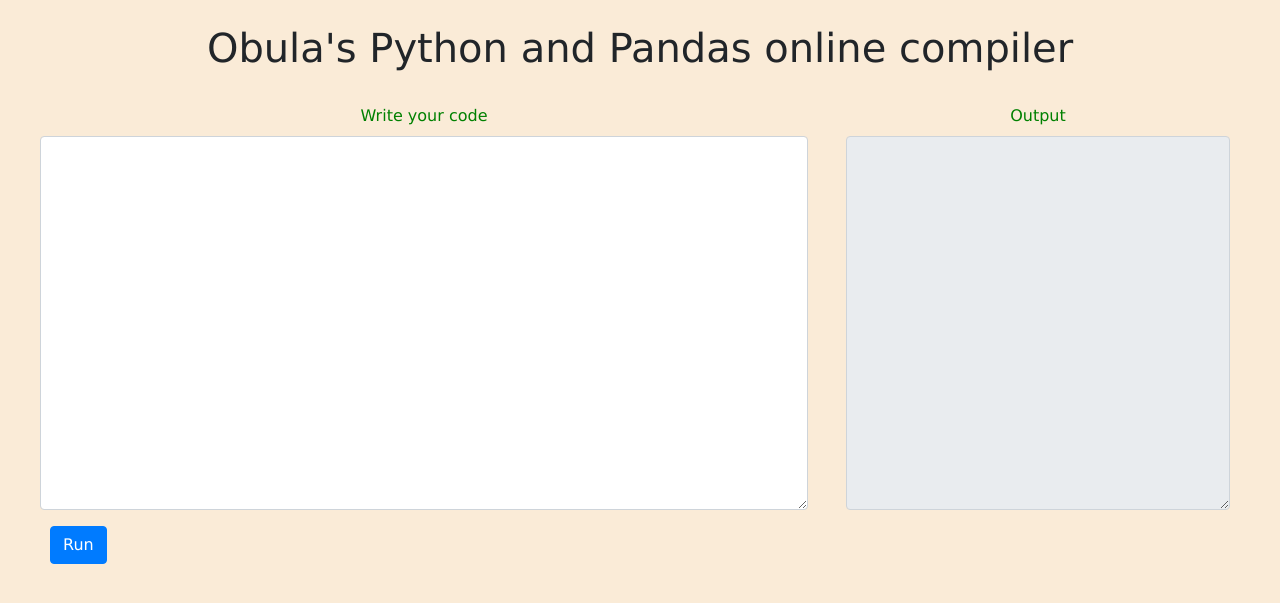
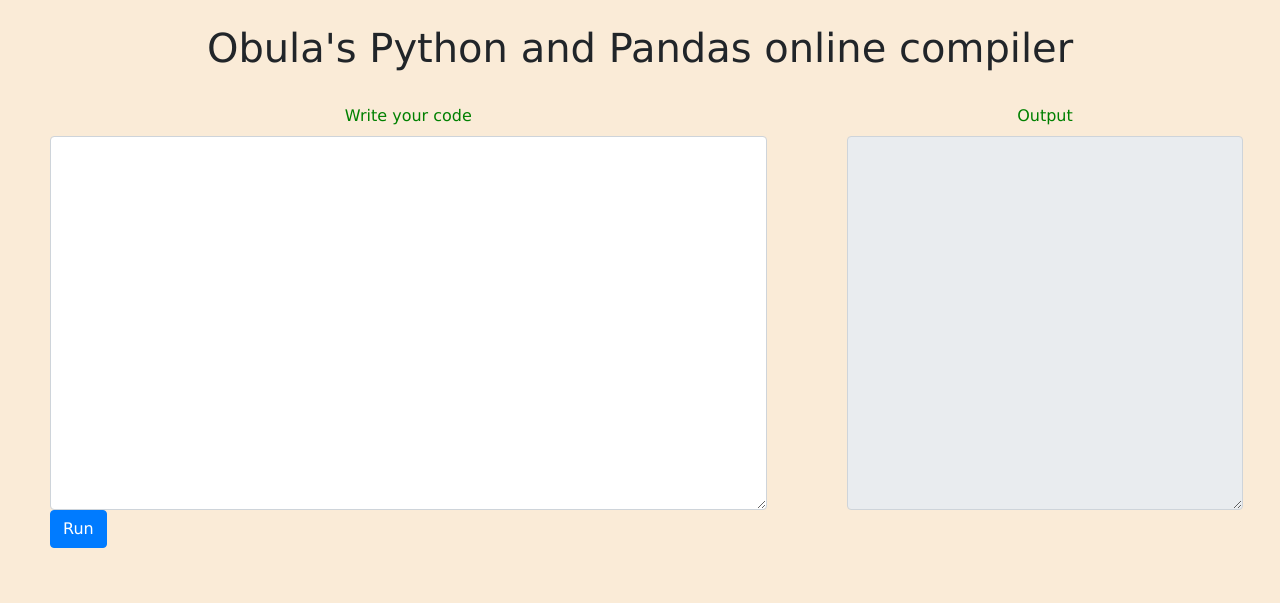
Before and after one commit to GudaObulaReddy/pythoncompiler, a Flask app: page / in a window 1280 px wide. Shown: the top 603 px of the page. Run offline with Flask 2, Linux system fonts and the light colour scheme; some libraries are stand-ins or nearby versions.

Commit message:
Update index.html

```diff
--- a/templates/index.html
+++ b/templates/index.html
@@ -37,12 +37,15 @@ background:antiquewhite;
     <h1 style="text-align:center;">Obula's Python and Pandas online compiler</h1><br>
 
     <form action="/runcode" method="POST">
-        <div style="width:100%;">
-        <div class="form-group" style="margin-left:40px; float:left; width:60%;">
+        <!---<div style="width:100%;">--->
+	<div class="row" style="width:100%;">
+        <!---<div class="form-group" style="margin-left:40px; float:left; width:60%;">--->
+	<div class="col-sm-7" style="margin-left:50px;">
         <label for="codearea">Write your code</label>
         <textarea type="text" class="form-control" id="codearea" name="codearea" rows="15" onkeydown="if(event.keyCode===9){var v=this.value,s=this.selectionStart,e=this.selectionEnd;this.value=v.substring(0, s)+'\t'+v.substring(e);this.selectionStart=this.selectionEnd=s+1;return false;}">{{ code }}</textarea>
         </div>
-        <div class="form-group" style="float:right; width:30%;margin-right:50px;">
+        <!---<div class="form-group" style="float:right; width:30%;margin-right:50px;">-->
+	<div class="col-sm-4" style="margin-left:50px;">
         <label for="output">Output</label>
         <textarea type="text" class="form-control" id="output" name="output" rows="15" disabled> {{ output }} </textarea>
         </div>
```
